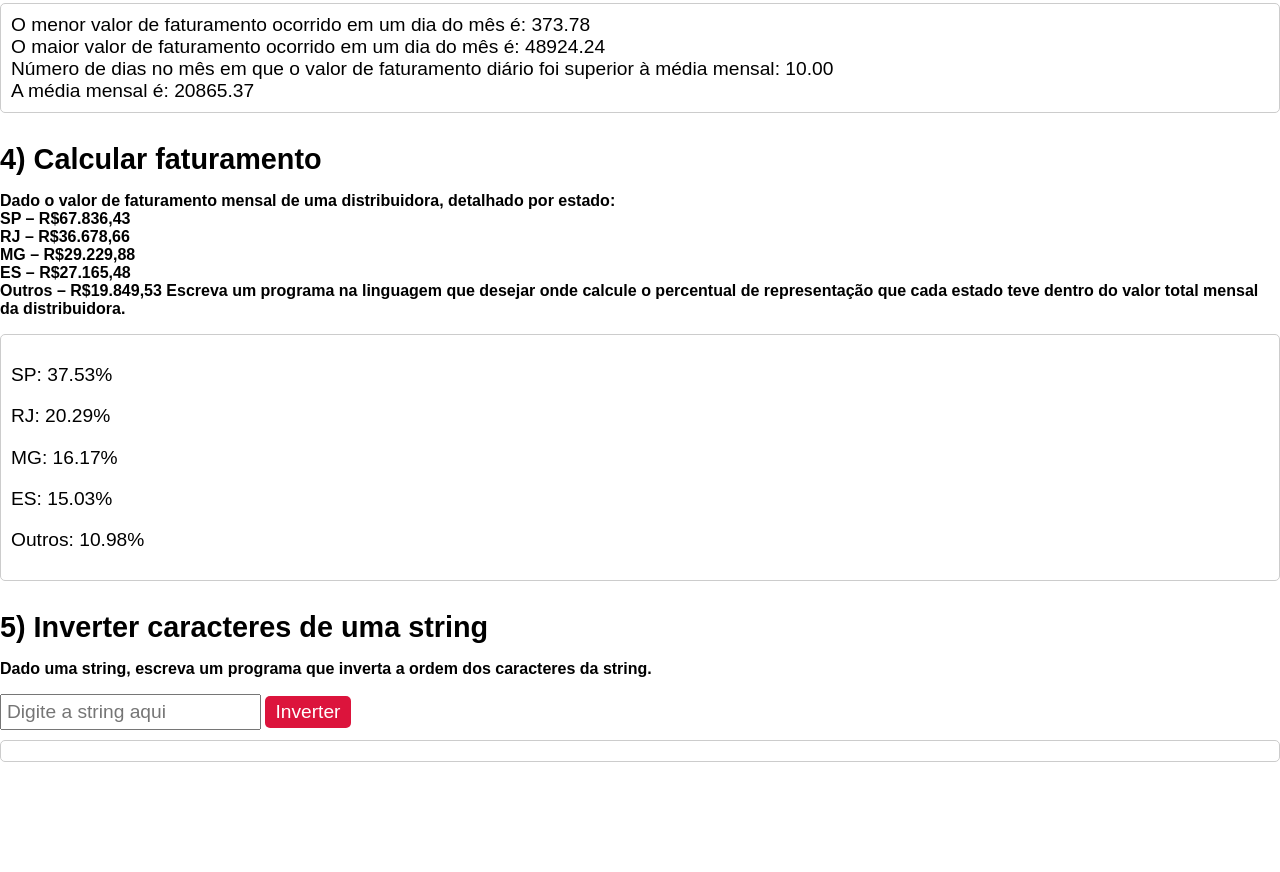
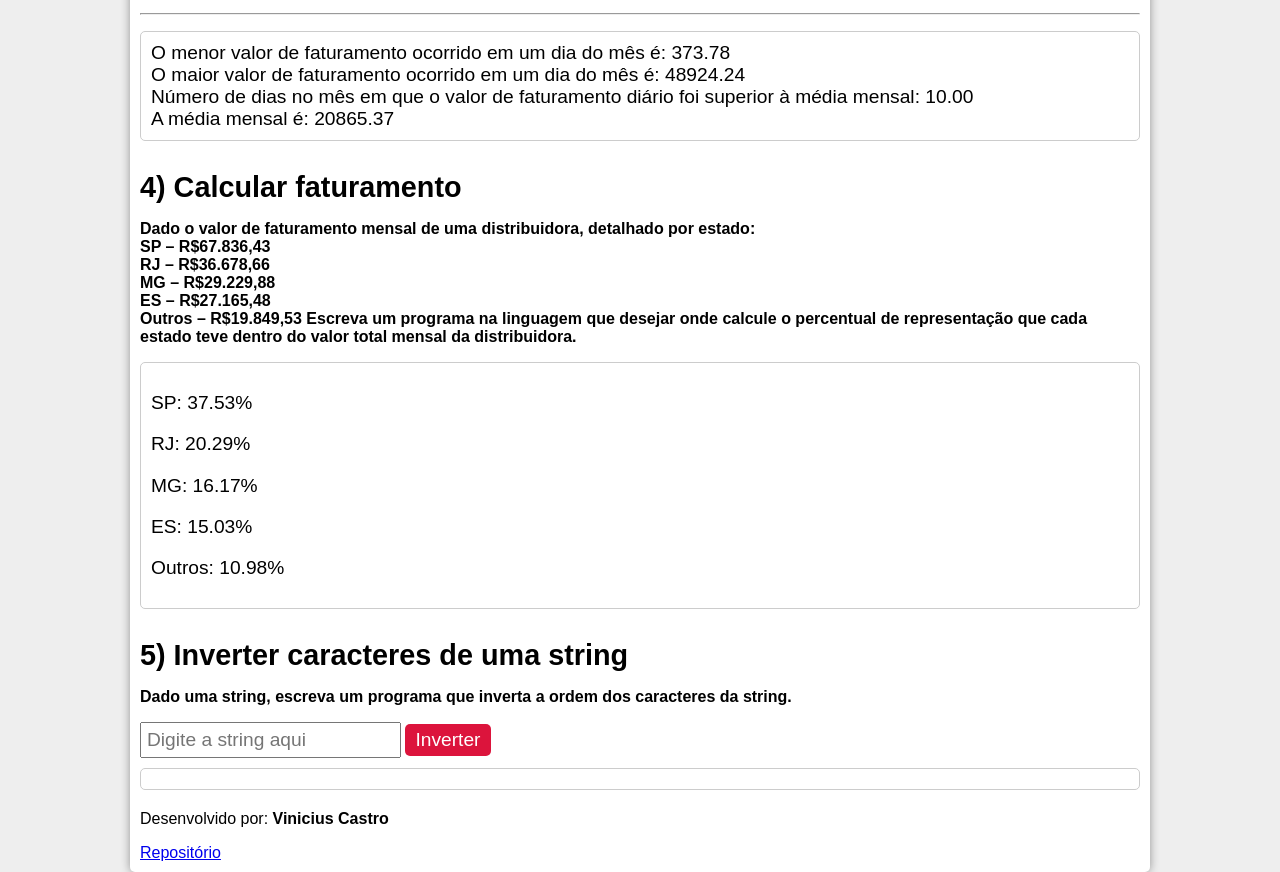
Before and after one commit to vinicgs/target-test, a plain HTML site: page index.html in a window 1280 px wide. Shown: the part 448-1320 px from the top of the page. Before the commit the page ends 1230 px from the top, so only its background shows below. Drawn offline with Linux system fonts and the light colour scheme.

Commit message:
mudando layout do site

```diff
--- a/index.html
+++ b/index.html
@@ -12,6 +12,7 @@
 </head>
 
 <body>
+    <div id="main">
         <div id="header">
             <img src="targetIcon.png" alt="Target Icon" width="100" height="100">
             <h1>Teste Target Sistemas</h1>
@@ -28,7 +29,8 @@
         <!-- QUESTAO 3 -->
         <h2>3) Calcular faturamento </h2>
         <p><b>
-            Dado um vetor que guarda o valor de faturamento diário de uma distribuidora, faça um programa, na linguagem
+                Dado um vetor que guarda o valor de faturamento diário de uma distribuidora, faça um programa, na
+                linguagem
                 que
                 desejar, que calcule e retorne:
                 <br> • O menor valor de faturamento ocorrido em um dia do mês;
@@ -50,7 +52,8 @@
                 <br>ES – R$27.165,48
                 <br>Outros – R$19.849,53
 
-            Escreva um programa na linguagem que desejar onde calcule o percentual de representação que cada estado teve
+                Escreva um programa na linguagem que desejar onde calcule o percentual de representação que cada estado
+                teve
                 dentro do valor total mensal da distribuidora.
 
             </b>
@@ -68,8 +71,15 @@
         <button onclick="inverterString()">Inverter</button>
         <div id="resultado5"></div>
 
+        <script src="script.js"></script>
 
-    <script src="script.js"></script>
+        <div id="footer">
+            <p>Desenvolvido por: <b>Vinicius Castro</b></p>
+            <a href="https://github.com/vinicgs/target-test" target="_blank">
+                Repositório</a>
+        </div>
+
+    </div>
 </body>
 
 </html>
--- a/script.js
+++ b/script.js
@@ -91,7 +91,6 @@ for (const state in faturamentoPercentual) {
 
 /* #########################  QUESTAO 5 ############################ */
 function inverterString() {
-    // Obter o valor do input
     const inputString = document.getElementById("inputString5").value;
 
     let stringInvertida = "";
--- a/style.css
+++ b/style.css
@@ -3,6 +3,17 @@ body {
     font-family: Arial, Helvetica, sans-serif;
     margin: 0;
     padding: 5px 0 0 0;
+    background-color: #eeeeee;
+}
+
+#main {
+    width: 100%;
+    max-width: 1000px;
+    margin: 0 auto;
+    padding: 10px;
+    background-color: white;
+    border-radius: 5px;
+    box-shadow: 0 0 10px rgba(0, 0, 0, 0.39);
 }
 
 /*  cabeçalho */
@@ -20,6 +31,7 @@ h1 {
     padding: 10px;
     border-radius: 5px;
     display: flex;
+    justify-content: center
 }
 
 h2 {
@@ -55,6 +67,7 @@ button:hover {
     background-color: darkred;
 }
 
+
 /*divs de resultado */
 #resultado2,
 #resultado3,
```
Lines whose indentation alone changed are shown as unchanged.
